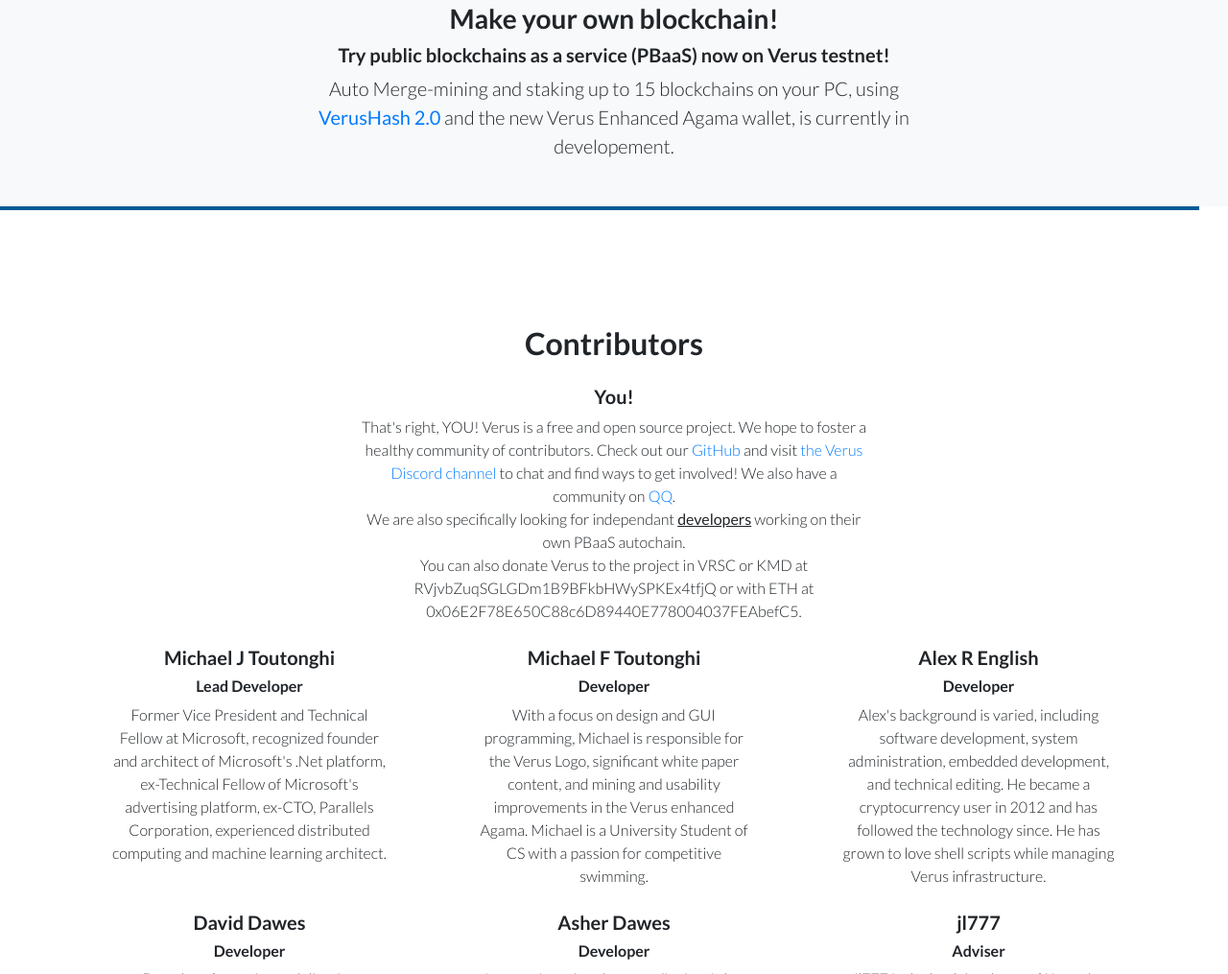
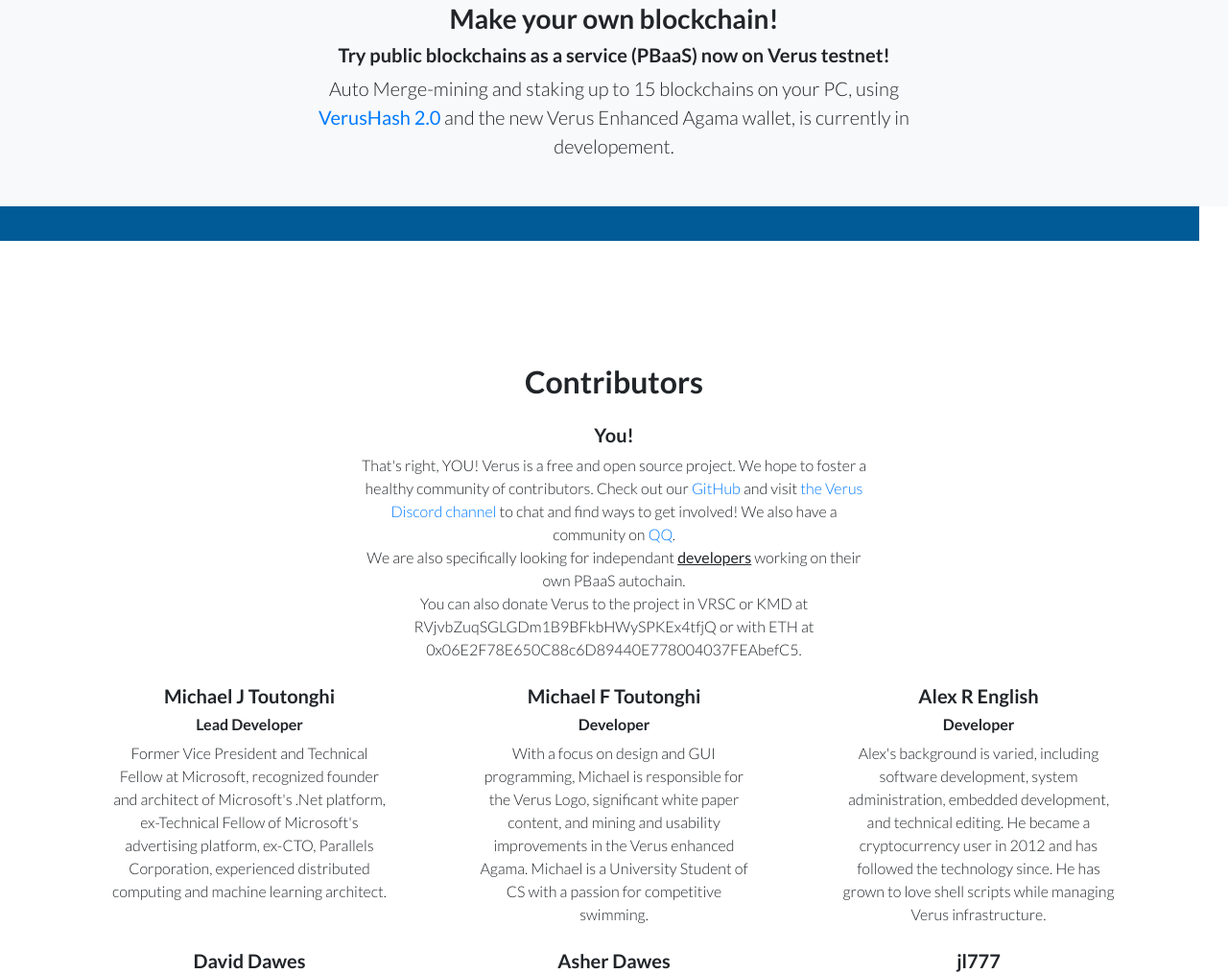
Before and after one commit to VerusCoin/veruscoin.io, a website: page index.html in a window 1280 px wide. Shown: the part 893-1908 px from the top of the page at 96% size. Drawn offline with Linux system fonts and the light colour scheme.

Commit message:
Update index.html

```diff
--- a/index.html
+++ b/index.html
@@ -219,9 +219,11 @@
 	</div>
 </div>
 
-<div class="row mb-4" style="width:100%; height: 36px;">
-  <div class="row mb-4" style="width:100%; height: 4px; background-color: #005b96">
+<div>
+<div class="row mb-4" style="width:100%; height: 76px;">
+  <div class="row mb-4" style="width:100%; height: 36px; background-color: #005b96">
   </div>
+</div>
 </div>
 
 <!--section id="Developement-state" class="call-to-action text-white text-justify">
```
